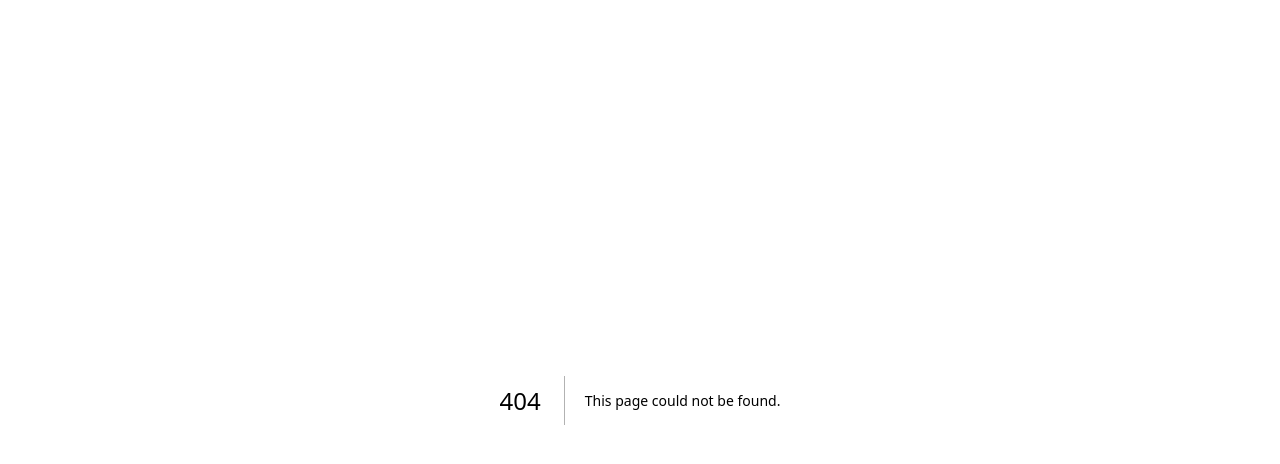
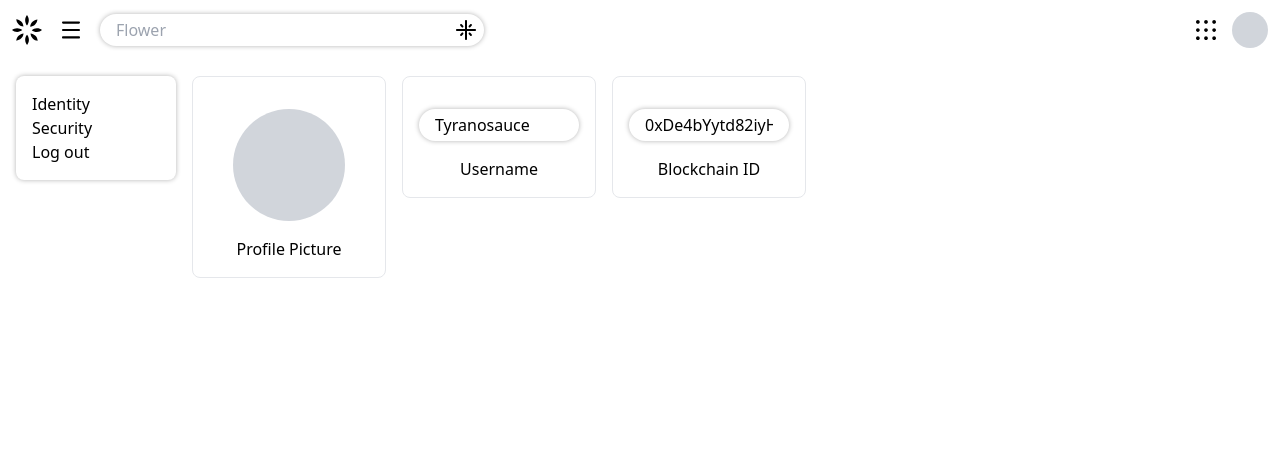
Before and after one commit to abdallahmoubarak/Nexus-profile, a Next.js app in the folder app/: page /profile in a window 1280 px wide. Before the commit this address had no page. Shown: the top 464 px of the page. Built offline with nearby package versions, Linux system fonts and the light colour scheme.

Commit message:
restructuring the pages

```diff
--- a/app/components/Input.tsx
+++ b/app/components/Input.tsx
@@ -1,9 +1,14 @@
-export default function Input({ placeholder, value }: inputTypes) {
+export default function Input({
+  placeholder,
+  value,
+  type = "text",
+}: inputTypes) {
   return (
     <input
       className="rounded-full shadow-[0_0px_5px_0px_rgba(0,0,0,0.3)] w-96 outline-none py-1 px-4 max-w-full"
       placeholder={placeholder}
       value={value}
+      type={type}
     />
   );
 }
@@ -11,4 +16,5 @@ export default function Input({ placeholder, value }: inputTypes) {
 type inputTypes = {
   placeholder: string;
   value?: string;
+  type?: string;
 };
--- /dev/null
+++ b/app/components/Pages/Layout.tsx
@@ -0,0 +1,7 @@
+export default function PageLayout({
+  children,
+}: {
+  children: React.ReactNode;
+}) {
+  return <div className="flex gap-4 items-start flex-wrap">{children}</div>;
+}
--- /dev/null
+++ b/app/components/Pages/Menu/ProfileMenu.tsx
@@ -0,0 +1,13 @@
+export default function ProfileMenu({ setPage }: { setPage: Function }) {
+  return (
+    <>
+      <div className="cursor-pointer" onClick={() => setPage("Identity")}>
+        Identity
+      </div>
+      <div className="cursor-pointer" onClick={() => setPage("Security")}>
+        Security
+      </div>
+      <div className="cursor-pointer">Log out</div>
+    </>
+  );
+}
--- /dev/null
+++ b/app/components/Pages/Menu/WalletMenu.tsx
@@ -0,0 +1,15 @@
+export default function WalletMenu({ setPage }: { setPage: Function }) {
+  return (
+    <>
+      <div className="cursor-pointer" onClick={() => setPage("Wallet")}>
+        Wallet
+      </div>
+      <div className="cursor-pointer" onClick={() => setPage("Transactions")}>
+        Transactions
+      </div>
+      <div className="cursor-pointer" onClick={() => setPage("Subscriptions")}>
+        Subscriptions
+      </div>
+    </>
+  );
+}
--- a/app/components/Pages/Identity.tsx
+++ b/app/components/Pages/Profile/Identity.tsx
@@ -1,9 +1,10 @@
-import Box from "../Box";
-import Input from "../Input";
+import Box from "@/components/Box";
+import Input from "@/components/Input";
+import PageLayout from "../Layout";
 
 export default function Identity() {
   return (
-    <div className="flex gap-4 items-start flex-wrap">
+    <PageLayout>
       <Box>
         <div className="pt-4 flex flex-col gap-4 w-40 items-center">
           <div className="flex justify-center items-center bg-gray-300 w-28 h-28 rounded-full cursor-pointer"></div>
@@ -25,6 +26,6 @@ export default function Identity() {
           <div>Blockchain ID</div>
         </div>
       </Box>
-    </div>
+    </PageLayout>
   );
 }
--- /dev/null
+++ b/app/components/Pages/Profile/Security.tsx
@@ -0,0 +1,25 @@
+import Box from "@/components/Box";
+import Input from "@/components/Input";
+import PageLayout from "../Layout";
+
+export default function Security() {
+  return (
+    <PageLayout>
+      <Box>
+        <div className="pt-4 flex flex-col gap-4 w-40 items-center">
+          <div className="underline">Change Password</div>
+          <Input placeholder="Password" type="password" />
+          <div>Password</div>
+        </div>
+      </Box>
+      <Box>
+        <div className="pt-4 flex flex-col gap-4 w-40 items-center">
+          <div className="underline">Add recovery method</div>
+          <div>Phone</div>
+          <Input placeholder="Phone" value="+1 (408) 981 3520" />
+          <div>Recovery Methods</div>
+        </div>
+      </Box>
+    </PageLayout>
+  );
+}
--- a/app/components/TopBar.tsx
+++ b/app/components/TopBar.tsx
@@ -1,7 +1,10 @@
 import Image from "next/image";
+import Link from "next/link";
+import { useRouter } from "next/router";
 import Input from "./Input";
 
 export default function TopBar() {
+  const router = useRouter();
   return (
     <div className="p-3 flex items-center w-screen justify-between">
       <div className="flex gap-5">
@@ -35,8 +38,11 @@ export default function TopBar() {
           alt={""}
           width={20}
           height={20}
+          onClick={() => router.push("/")}
         />
-        <div className="flex justify-center items-center bg-gray-300 w-9 h-9 rounded-full cursor-pointer"></div>
+        <div
+          className="flex justify-center items-center bg-gray-300 w-9 h-9 rounded-full cursor-pointer"
+          onClick={() => router.push("/profile")}></div>
       </div>
     </div>
   );
--- a/app/pages/index.tsx
+++ b/app/pages/index.tsx
@@ -1,15 +1,15 @@
 import Head from "next/head";
-import TopBar from "../components/TopBar";
-import ShadowBox from "../components/ShadowBox";
-import Identity from "../components/Pages/Identity";
+import TopBar from "@/components/TopBar";
+import ShadowBox from "@/components/ShadowBox";
 import { useState } from "react";
+import WalletMenu from "@/components/Pages/Menu/WalletMenu";
 
 export default function Home() {
-  const [page, setPage] = useState<string>("Identity");
+  const [page, setPage] = useState<string>("Wallet");
   return (
     <>
       <Head>
-        <title>Profile</title>
+        <title>Wallet</title>
         <meta name="description" content="Generated by Nexus" />
         <meta name="viewport" content="width=device-width, initial-scale=1" />
         <link rel="icon" href="/favicon.ico" />
@@ -17,16 +17,11 @@ export default function Home() {
       <TopBar />
       <div className="p-4 flex items-start gap-4">
         <ShadowBox>
-          <div className="cursor-pointer" onClick={() => setPage("Identity")}>
-            Identity
-          </div>
-          <div className="cursor-pointer" onClick={() => setPage("Security")}>
-            Security
-          </div>
-          <div className="cursor-pointer">Log out</div>
+          <WalletMenu setPage={setPage} />
         </ShadowBox>
-        {page === "Identity" && <Identity />}
-        {page === "Security" && <div>Security</div>}
+        {page === "Wallet" && <div>Wallet</div>}
+        {page === "Transactions" && <div>Transactions</div>}
+        {page === "Subscriptions" && <div>Subscriptions</div>}
       </div>
     </>
   );
--- /dev/null
+++ b/app/pages/profile.tsx
@@ -0,0 +1,29 @@
+import ProfileMenu from "@/components/Pages/Menu/ProfileMenu";
+import Identity from "@/components/Pages/Profile/Identity";
+import Security from "@/components/Pages/Profile/Security";
+import ShadowBox from "@/components/ShadowBox";
+import TopBar from "@/components/TopBar";
+import Head from "next/head";
+import { useState } from "react";
+
+export default function ProfilePage() {
+  const [page, setPage] = useState<string>("Identity");
+  return (
+    <>
+      <Head>
+        <title>Profile</title>
+        <meta name="description" content="Generated by Nexus" />
+        <meta name="viewport" content="width=device-width, initial-scale=1" />
+        <link rel="icon" href="/favicon.ico" />
+      </Head>
+      <TopBar />
+      <div className="p-4 flex items-start gap-4">
+        <ShadowBox>
+          <ProfileMenu setPage={setPage} />
+        </ShadowBox>
+        {page === "Identity" && <Identity />}
+        {page === "Security" && <Security />}
+      </div>
+    </>
+  );
+}
--- a/app/tsconfig.json
+++ b/app/tsconfig.json
@@ -2,6 +2,12 @@
   "compilerOptions": {
     "target": "es5",
     "lib": ["dom", "dom.iterable", "esnext"],
+    "baseUrl": ".",
+    "paths": {
+      "@/public/*": ["public/*"],
+      "@/styles/*": ["styles/*"],
+      "@/components/*": ["components/*"]
+    },
     "allowJs": true,
     "skipLibCheck": true,
     "strict": true,
```
